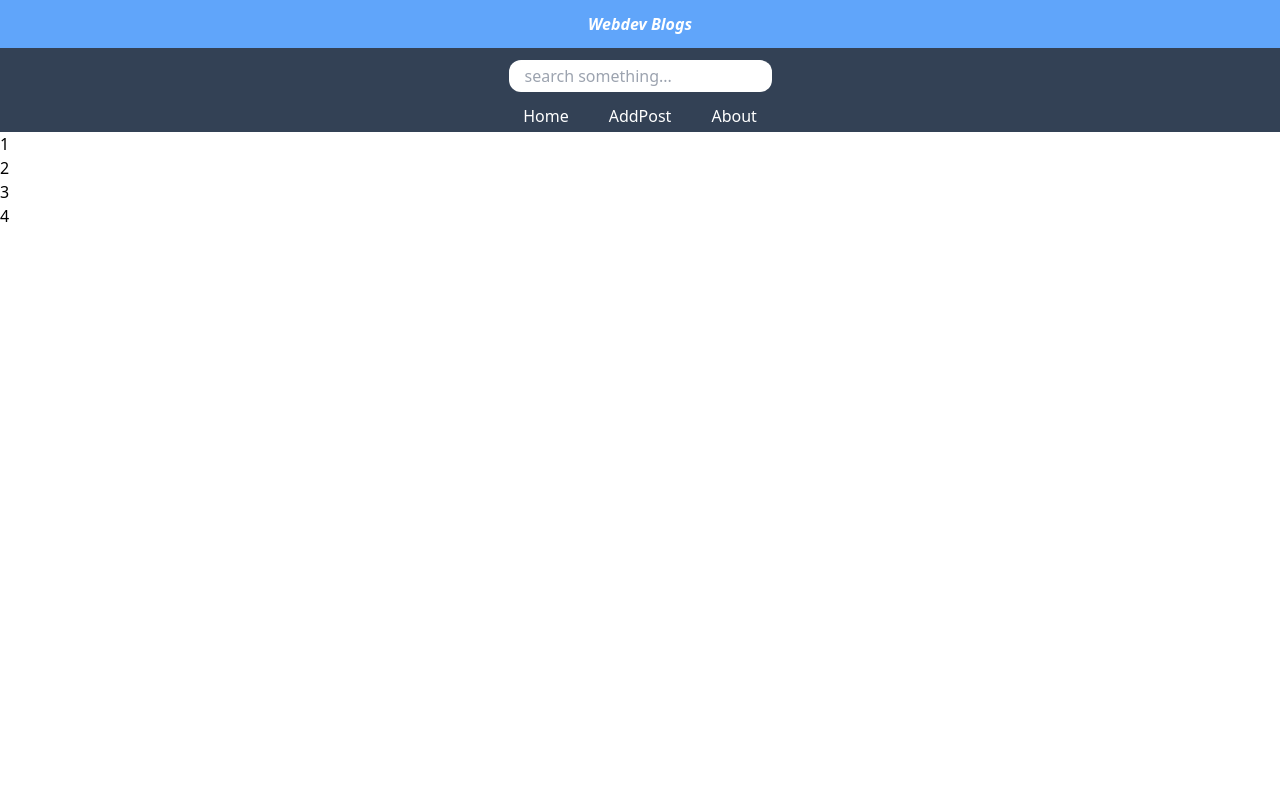
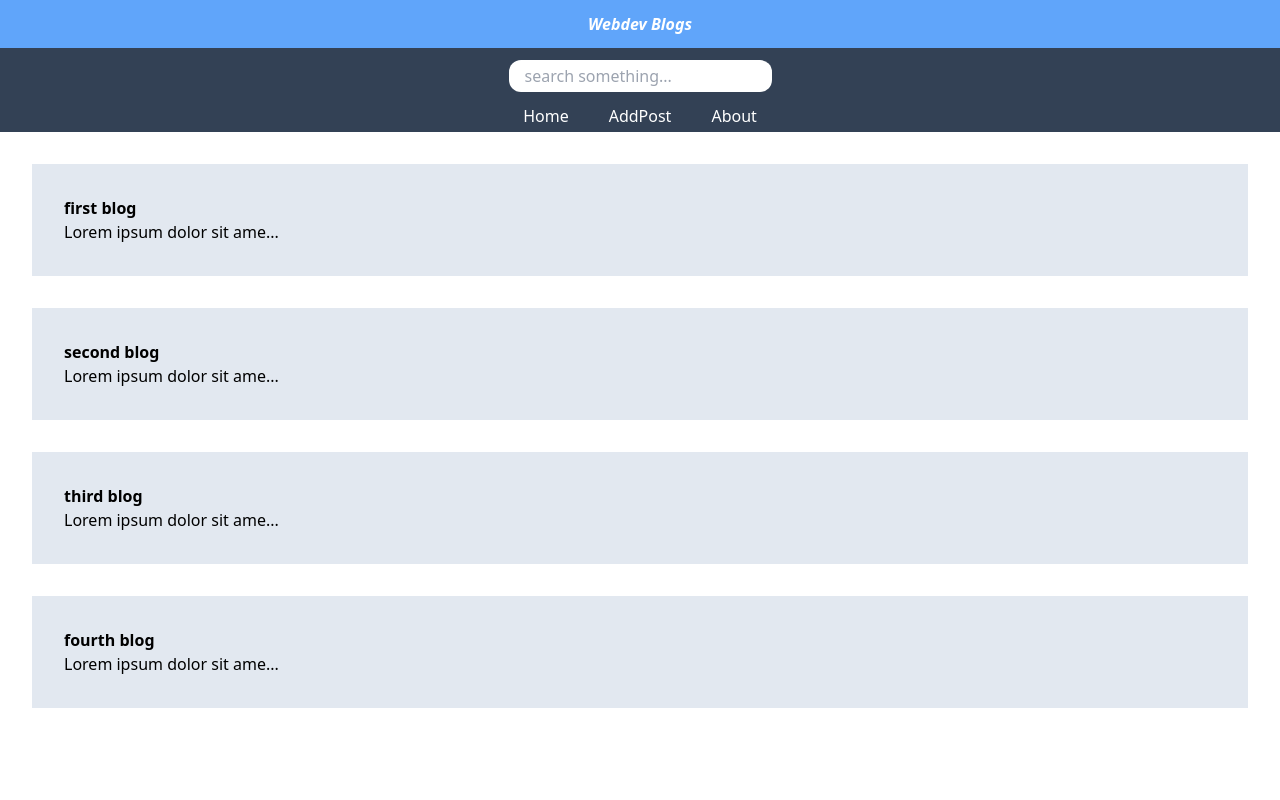
Before and after one commit to zakirali05/blogsite, a React (Create React App) app: page / in a window 1280 px wide. Shown: the top 800 px of the page. Built offline with nearby package versions, Linux system fonts and the light colour scheme.

Commit message:
edited post component and addded about us section

```diff
--- a/src/About.js
+++ b/src/About.js
@@ -1,7 +1,11 @@
 import React from "react";
 
 const About = () => {
-  return <main className="flex-col  h-[100vh]">About</main>;
+  return (
+    <main align="center" className="flex-col  h-[100vh] p-4 px-20">
+      <em>My full-stack Blog website made with react and lots of ❤️❤️..</em>
+    </main>
+  );
 };
 
 export default About;
--- a/src/Post.js
+++ b/src/Post.js
@@ -1,7 +1,14 @@
 import React from "react";
 
 function Post({ item }) {
-  return <div>{item.id}</div>;
+  return (
+    <article className="bg-slate-200 m-8 p-8">
+      <h1 className="font-bold">{item.title}</h1>
+      <p>
+        {item.desc.length <= 25 ? item.desc : item.desc.slice(0, 25) + "..."}
+      </p>
+    </article>
+  );
 }
 
 export default Post;
```
